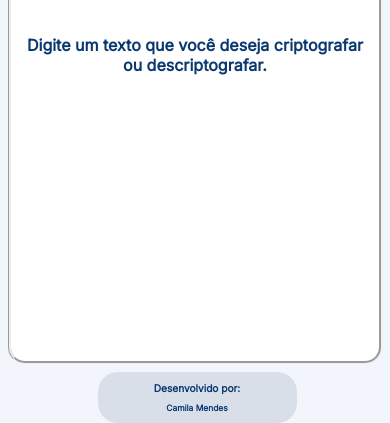
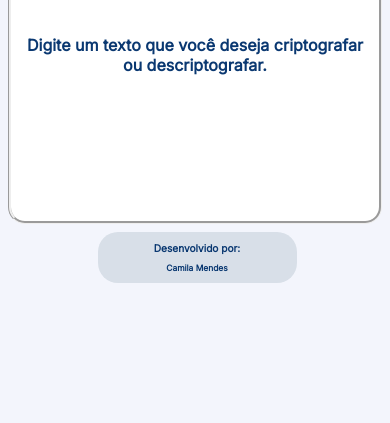
Before and after one commit to eguacamila/decodificador-de-texto, a plain HTML site: page index.html in a window 390 px wide. Shown: the part 561-984 px from the top of the page. After the commit the page ends 844 px from the top, so only its background shows below. Drawn offline with Linux system fonts and the light colour scheme.

Commit message:
Mudanças no estilo para mobile.

```diff
--- a/style.css
+++ b/style.css
@@ -145,3 +145,13 @@ footer p {
     font-size: 1vmax;
     text-align: center;
 }
+
+@media screen and (max-width: 480px) {
+    .inputs, .output, .container, .exclamacao{
+        width: auto;
+    }
+
+    .output {
+        height: 400px;
+    }
+}
```
